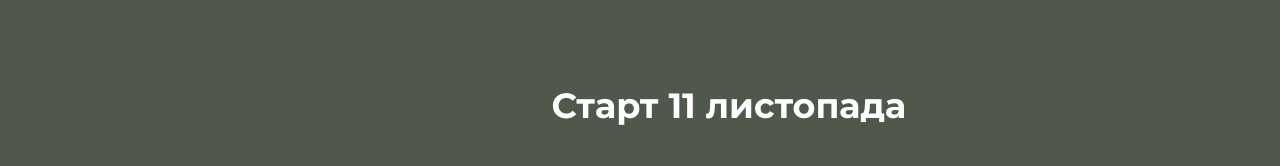
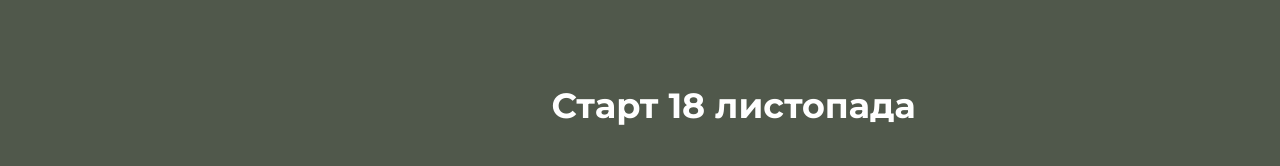
Before and after one commit to vika-creator-7/vika-course-package, a Next.js app: page / in a window 1280 px wide. Shown: the top 166 px of the page. Built offline with nearby package versions, Linux system fonts and the light colour scheme.

Commit message:
change date to 18.11

```diff
--- a/src/components/about-me.tsx
+++ b/src/components/about-me.tsx
@@ -22,7 +22,7 @@ export default function AboutMe() {
 							послуг на автентичності і без складних воронок і прогрівів.
 							Пам'ятаю свій перший кейс, коли ми з першого запуску`}
 							<span className='text-[#E1A421] ml-[5px]'>
-								зробили чистими $5000+ .
+								заробили чистими 200 000 грн .
 							</span>{' '}
 							Тоді це було вау, бо ми не знали, що це тільки початок і згодом
 							даний курс буде приносити експерту від 700 000 грн на місяць.
--- a/src/components/first-screen.tsx
+++ b/src/components/first-screen.tsx
@@ -16,7 +16,7 @@ export default function FirstScreen() {
 			</div>
 			<div className='lg:w-[650px] xl:w-[800px] justify-end text-white order-1 lg:order-none '>
 				<div className='text-[22px] sm:text-[28px] xl:text-[35px] mb-[40px] font-bold '>
-					Старт 11 листопада
+					Старт 18 листопада
 				</div>
 				<MainTitle
 					text='3 ДЕННИЙ ІНТЕНСИВ'
--- a/src/components/timer.tsx
+++ b/src/components/timer.tsx
@@ -10,7 +10,7 @@ type TimeRemainingType = {
 }
 
 const Timer = () => {
-	const countdownDate = new Date('November 11, 2024 00:00:00 GMT+00:00').getTime()
+	const countdownDate = new Date('November 18, 2024 00:00:00 GMT+00:00').getTime()
 	const [timeRemaining, setTimeRemaining] = useState<TimeRemainingType>()
 
 	useEffect(() => {
```
